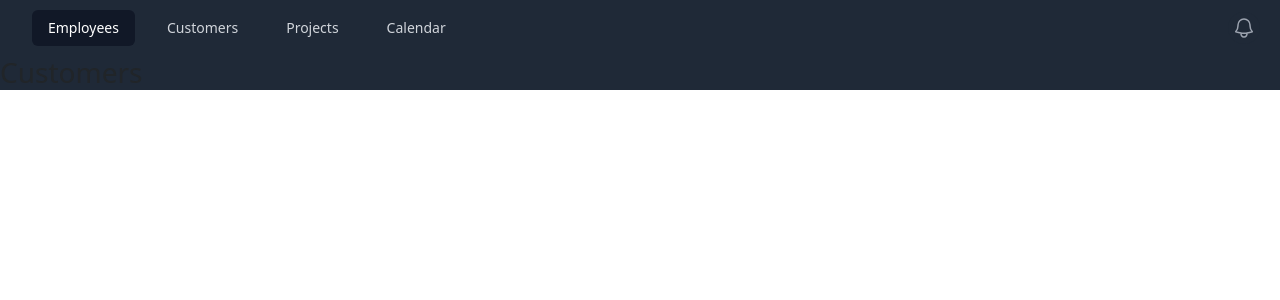
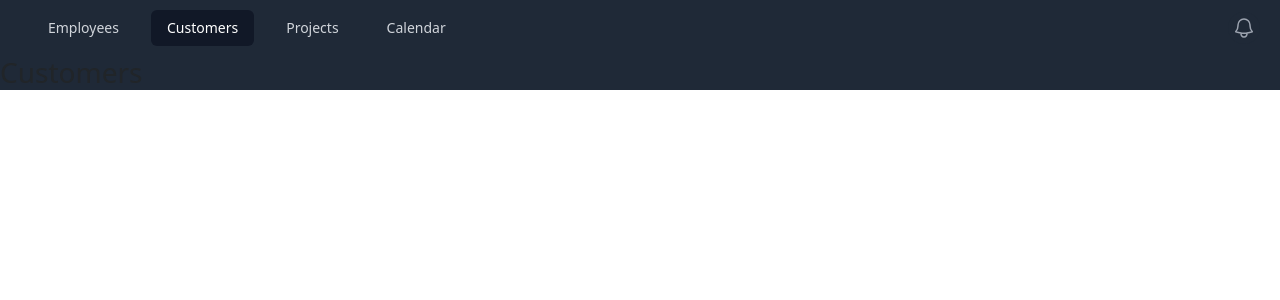
Before and after one commit to j-chaney3/react, a React (Create React App) app: page /Customers in a window 1280 px wide. Shown: the top 300 px of the page. Built offline with nearby package versions, Linux system fonts and the light colour scheme; the HTML template or start-up script is replaced by a standard one.

Commit message:
creating an active link with NavLink

```diff
--- a/src/App.js
+++ b/src/App.js
@@ -11,15 +11,14 @@ import { BrowserRouter, Routes, Route } from 'react-router-dom';
 
 const App = () => {
 	return (
-		<Header>
-			<BrowserRouter>
+		<BrowserRouter>
+			<Header>
 				<Routes>
-					<Route path='/Employees' element={<Employees />} />
-					<Route path='/Customers' element={<Customers />} />
-
+					<Route path="/Employees" element={<Employees />} />
+					<Route path="/Customers" element={<Customers />} />
 				</Routes>
-			</BrowserRouter>
-		</Header>
+			</Header>
+		</BrowserRouter>
 	);
 };
 export default App;
--- a/src/components/Header.js
+++ b/src/components/Header.js
@@ -1,12 +1,13 @@
 import { Fragment } from 'react';
 import { Disclosure, Menu, Transition } from '@headlessui/react';
 import { Bars3Icon, BellIcon, XMarkIcon } from '@heroicons/react/24/outline';
+import { NavLink } from 'react-router-dom';
 
 const navigation = [
-	{ name: 'Employees', href: '/Employees', current: true },
-	{ name: 'Customers', href: '/Customers', current: false },
-	{ name: 'Projects', href: '#', current: false },
-	{ name: 'Calendar', href: '#', current: false },
+	{ name: 'Employees', href: '/Employees' },
+	{ name: 'Customers', href: '/Customers'},
+	{ name: 'Projects', href: '/other' },
+	{ name: 'Calendar', href: 'other2'},
 ];
 
 function classNames(...classes) {
@@ -43,23 +44,23 @@ export default function Header(props) {
 								<div className="hidden sm:ml-6 sm:block">
 									<div className="flex space-x-4">
 										{navigation.map((item) => (
-											<a
+											<NavLink
 												key={item.name}
-												href={item.href}
-												className={classNames(
+												to={item.href}
+												/*className={classNames(
 													item.current
 														? 'no-underline bg-gray-900 text-white'
 														: 'no-underline text-gray-300 hover:bg-gray-700 hover:text-white',
 													'rounded-md px-3 py-2 text-sm font-medium'
-												)}
-												aria-current={
-													item.current
-														? 'page'
-														: undefined
-												}
+												)}*/
+												className={({isActive})=> {
+													return 'rounded-md px-3 py-2 text-sm font-medium no-underline ' +
+													(isActive ? ' no-underline bg-gray-900 text-white' : ' no-underline text-gray-300 hover:bg-gray-700 hover:text-white' )
+												}}
+
 											>
 												{item.name}
-											</a>
+											</NavLink>
 										))}
 									</div>
 								</div>
```
